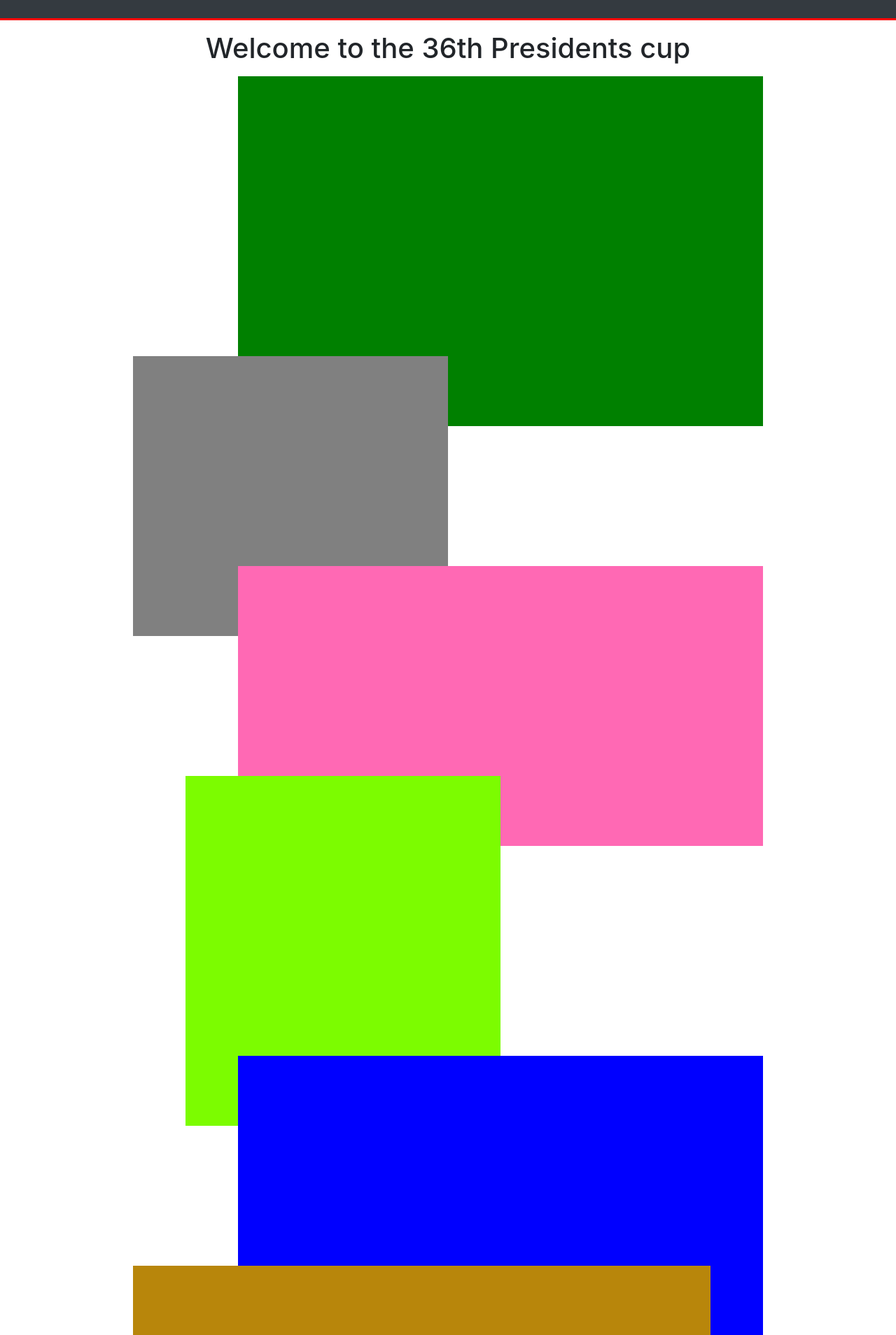
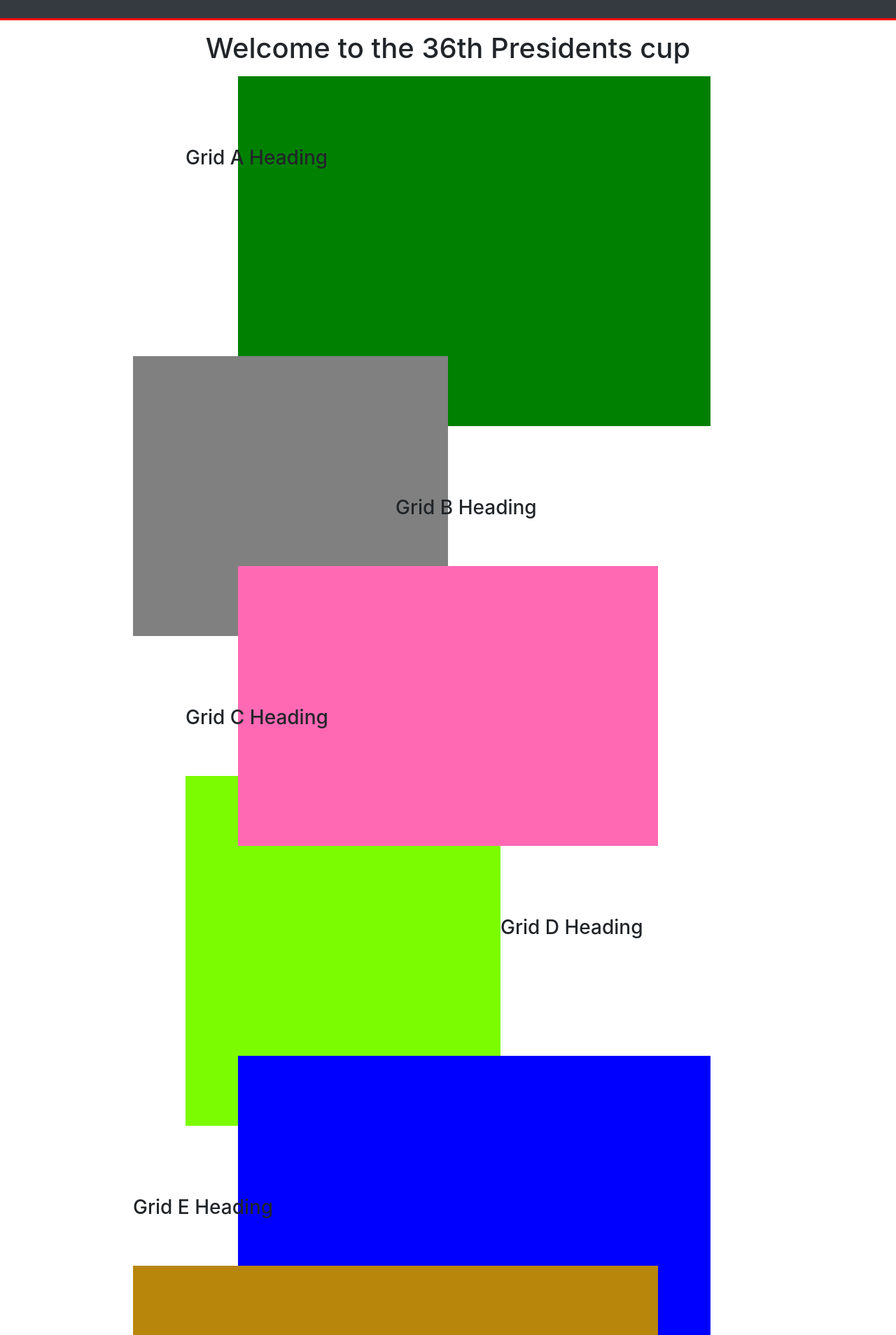
Before and after one commit to johnj974/americas-cup, an Angular app: page / in a window 1280 px wide. Shown: the part 72-1980 px from the top of the page at 70% size. Built offline with nearby package versions, Linux system fonts and the light colour scheme.

Commit message:
added main heading tags+location to home

```diff
--- a/src/app/home/home.component.css
+++ b/src/app/home/home.component.css
@@ -12,31 +12,53 @@
 }
 
 .a {
-  grid-area: 1 / 3 / 6 / 14;
+  grid-area: 1 / 3 / 6 / 12;
   background-color: green;
+}
+.a-main {
+  grid-area: 2 / 2 / 3 / 5;
 }
 
 .b {
   grid-area: 5 / 1 / 9 / 7;
   background-color: grey;
+  z-index: 1;
+}
+.b-main {
+  grid-area: 7 / 6 / 9 / 10;
+  z-index: 2;
 }
 
 .c {
-  grid-area: 8 / 3 / 12 / 14;
+  grid-area: 8 / 3 / 12 / 11;
   background-color: hotpink;
+  z-index: 2;
+}
+.c-main {
+  grid-area: 10 / 2 / 12 / 5;
+  z-index: 3;
 }
 
 .d {
   grid-area: 11 / 2 / 16 / 8;
   background-color: lawngreen;
 }
+.d-main {
+  grid-area: 13 / 8 / 15 / 12;
+}
 
 .e {
-  grid-area: 15 / 3 / 19 / 14;
+  grid-area: 15 / 3 / 19 / 12;
   background-color: blue;
+}
+.e-main {
+  grid-area: 17 / 1 / 18 / 5;
 }
 
 .f {
-  grid-area: 18 / 1 / 25 / 12;
+  grid-area: 18 / 1 / 25 / 11;
   background-color: darkgoldenrod;
 }
+.f-main {
+  grid-area: 20 / 9 / 22 / 12;
+}
--- a/src/app/home/home.component.html
+++ b/src/app/home/home.component.html
@@ -4,10 +4,16 @@
   </div>
   <div class="grid">
     <div class="box a"></div>
+    <h3 class="box a-main">Grid A Heading</h3>
     <div class="box b"></div>
+    <h3 class="box b-main">Grid B Heading</h3>
     <div class="box c"></div>
+    <h3 class="box c-main">Grid C Heading</h3>
     <div class="box d"></div>
+    <h3 class="box d-main">Grid D Heading</h3>
     <div class="box e"></div>
+    <h3 class="box e-main">Grid E Heading</h3>
     <div class="box f"></div>
+    <h3 class="box f-main">Grid F Heading</h3>
   </div>
 </div>
```
